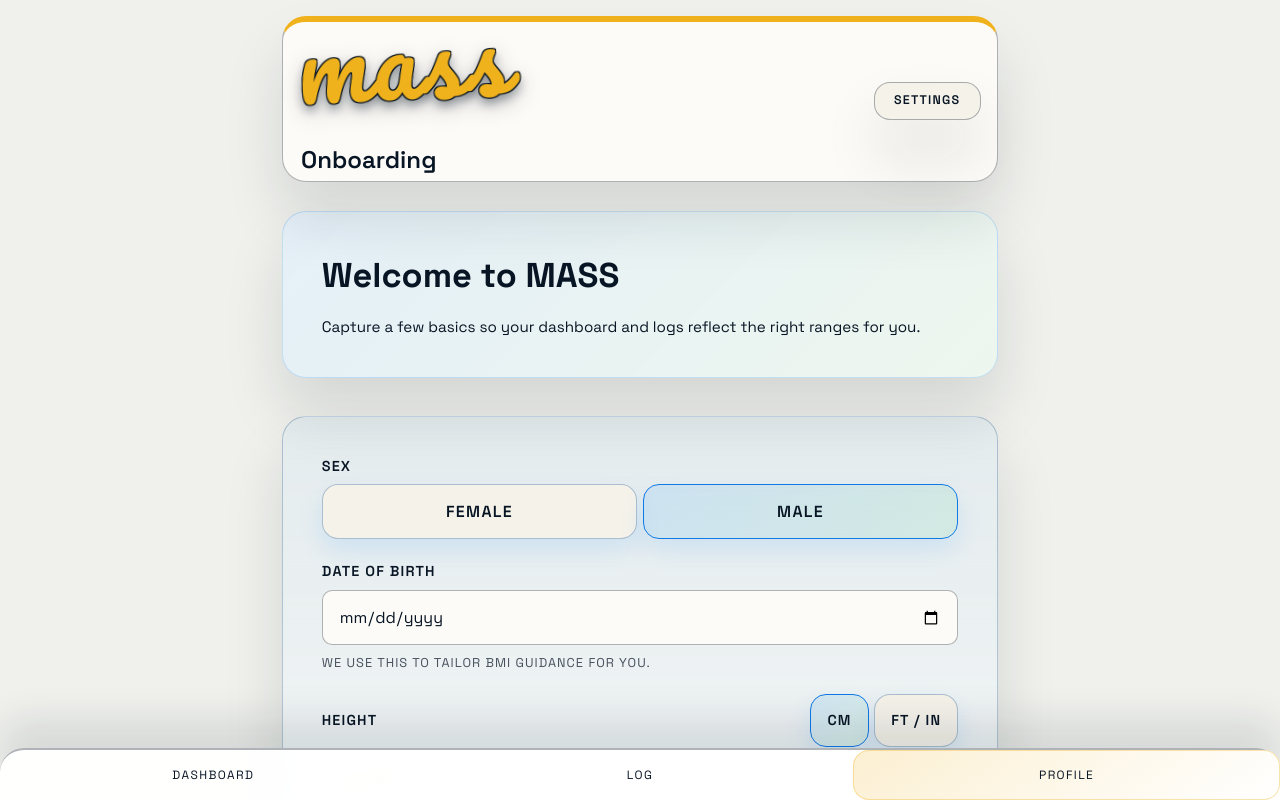
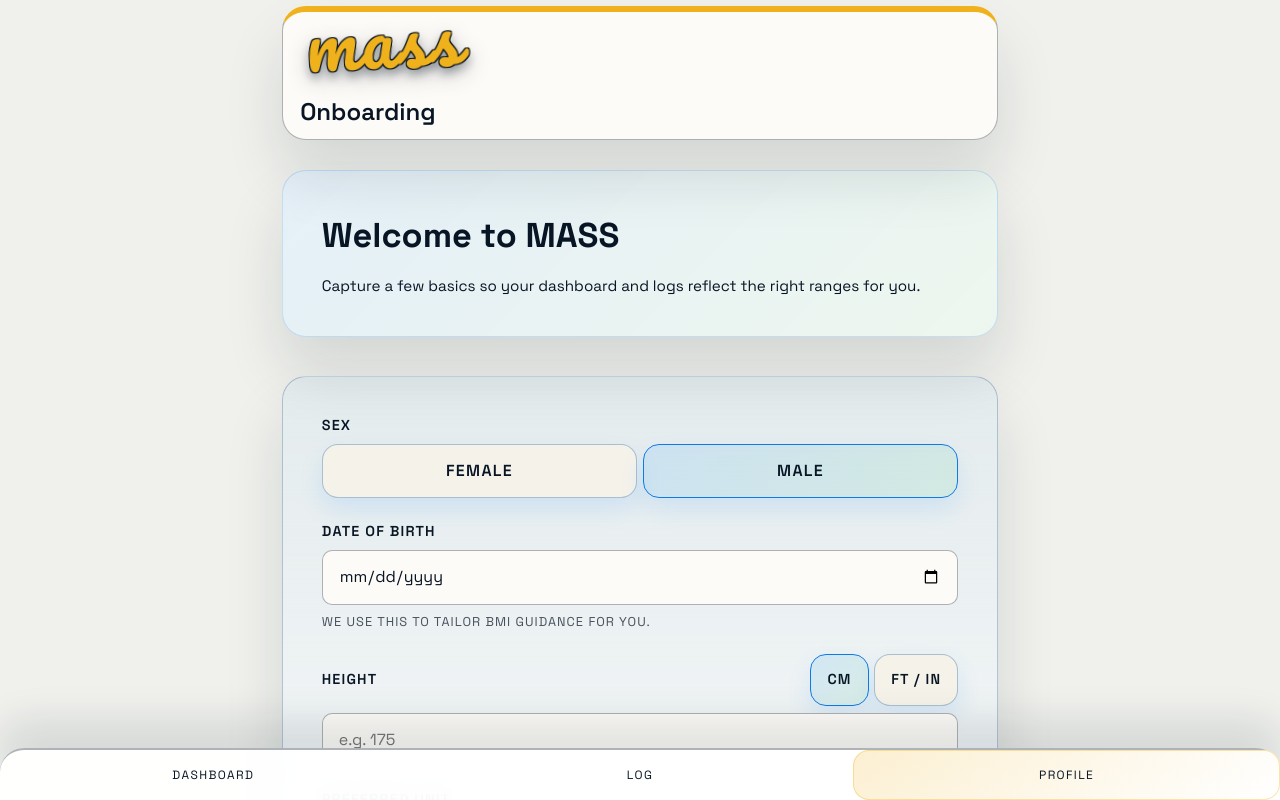
Before and after one commit to HecticMike/MASS, a React (Vite) app: page /#/dashboard in a window 1280 px wide. Shown: the top 800 px of the page. Built offline with nearby package versions, Linux system fonts and the light colour scheme.

Commit message:
small updates

```diff
--- a/src/App.module.css
+++ b/src/App.module.css
@@ -11,14 +11,14 @@
   display: flex;
   flex-direction: column;
   padding: 0 var(--space-md) calc(var(--space-lg) + 96px);
-  gap: var(--space-md);
+  gap: var(--space-sm);
 }
 
 .header {
   display: flex;
-  align-items: center;
+  align-items: flex-start;
   justify-content: space-between;
-  padding: 0.1rem 1rem 0.2rem;
+  padding: 0.25rem 0.85rem 0.4rem;
   background: var(--surface);
   border: 1.5px solid var(--border-strong);
   border-top: 6px solid var(--accent-secondary);
@@ -26,7 +26,7 @@
   text-transform: uppercase;
   letter-spacing: 0.08em;
   position: sticky;
-  top: 1rem;
+  top: 0.4rem;
   z-index: 10;
   box-shadow: var(--shadow-soft);
 }
@@ -34,7 +34,7 @@
 .brandGroup {
   display: flex;
   flex-direction: column;
-  gap: 2rem;
+  gap: 0.25rem;
   align-items: flex-start;
   width: fit-content;
   max-width: 100%;
@@ -49,14 +49,14 @@
 .brand {
   font-family: 'Pacifico', 'Brush Script MT', cursive;
   font-weight: 400;
-  font-size: clamp(4.9rem, 10vw, 6rem);
-  line-height: 0.85;
+  font-size: clamp(3.4rem, 7vw, 4.4rem);
+  line-height: 0.78;
   text-transform: lowercase;
   letter-spacing: 0.04em;
   color: var(--accent-secondary);
   display: inline-flex;
   align-items: center;
-  padding: 0 0em 0.05em;
+  padding: 0 0.15em 0.2em;
   border-radius: var(--radius-lg);
   text-shadow: -1px -1px 0 #081524, 1px -1px 0 #081524, -1px 1px 0 #081524, 1px 1px 0 #081524,
     0 6px 10px rgba(8, 21, 36, 0.35);
@@ -72,20 +72,9 @@
   text-transform: none;
   align-self: stretch;
   text-align: left;
-  padding-left: 0.1rem;
-}
-
-.settingsLink {
-  font-size: 0.78rem;
-  padding: 0.55rem 1.2rem;
-  background: var(--surface-muted);
-  border: 1px solid var(--border-strong);
-  font-weight: 600;
-  letter-spacing: 0.1em;
-  text-transform: uppercase;
-  color: var(--fg);
-  border-radius: var(--radius-md);
-  box-shadow: var(--shadow-soft);
+  padding-left: 0.2rem;
+  padding-bottom: 0.2rem;
+  margin-top: 0.3rem;
 }
 
 .main {
--- a/src/App.tsx
+++ b/src/App.tsx
@@ -1,4 +1,4 @@
-import { Link, Navigate, NavLink, Outlet, Route, Routes, useLocation } from 'react-router-dom'
+import { Navigate, NavLink, Outlet, Route, Routes, useLocation } from 'react-router-dom'
 import styles from './App.module.css'
 import { MassProvider } from './context/MassContext'
 import Dashboard from './pages/Dashboard'
@@ -28,9 +28,6 @@ const Layout = () => {
           </div>
           <span className={styles.routeTitle}>{title}</span>
         </div>
-        <Link to="/settings" className={styles.settingsLink}>
-          Settings
-        </Link>
       </header>
 
       <main className={styles.main}>
--- a/src/pages/Dashboard.module.css
+++ b/src/pages/Dashboard.module.css
@@ -1,6 +1,6 @@
 .container {
   display: grid;
-  gap: var(--space-lg);
+  gap: var(--space-md);
   width: 100%;
 }
 
@@ -8,9 +8,9 @@
   background: linear-gradient(135deg, rgba(15, 143, 255, 0.12), rgba(57, 199, 127, 0.12)),
     var(--surface);
   border: 1.5px solid color-mix(in srgb, var(--accent) 30%, transparent);
-  padding: var(--space-lg);
+  padding: calc(var(--space-md) * 0.9);
   display: grid;
-  gap: var(--space-sm);
+  gap: var(--space-xs);
   position: relative;
   overflow: hidden;
   box-shadow: var(--shadow-soft);
@@ -29,12 +29,12 @@
   position: relative;
   z-index: 1;
   display: grid;
-  gap: 0.35rem;
+  gap: 0.25rem;
 }
 
 .greeting {
   margin: 0;
-  font-size: clamp(1.5rem, 6vw, 2rem);
+  font-size: clamp(1.25rem, 5vw, 1.75rem);
   font-weight: 700;
   text-transform: uppercase;
   color: #052744;
@@ -42,14 +42,14 @@
 
 .subtitle {
   margin: 0;
-  font-size: 0.95rem;
+  font-size: 0.85rem;
   color: var(--fg);
 }
 
 .ctaLink {
   justify-self: start;
-  margin-top: var(--space-sm);
-  padding: 0.55rem 1.2rem;
+  margin-top: var(--space-xs);
+  padding: 0.45rem 1rem;
   border: 1.5px solid rgba(255, 255, 255, 0.7);
   background: rgba(255, 255, 255, 0.25);
   font-weight: 600;
```
